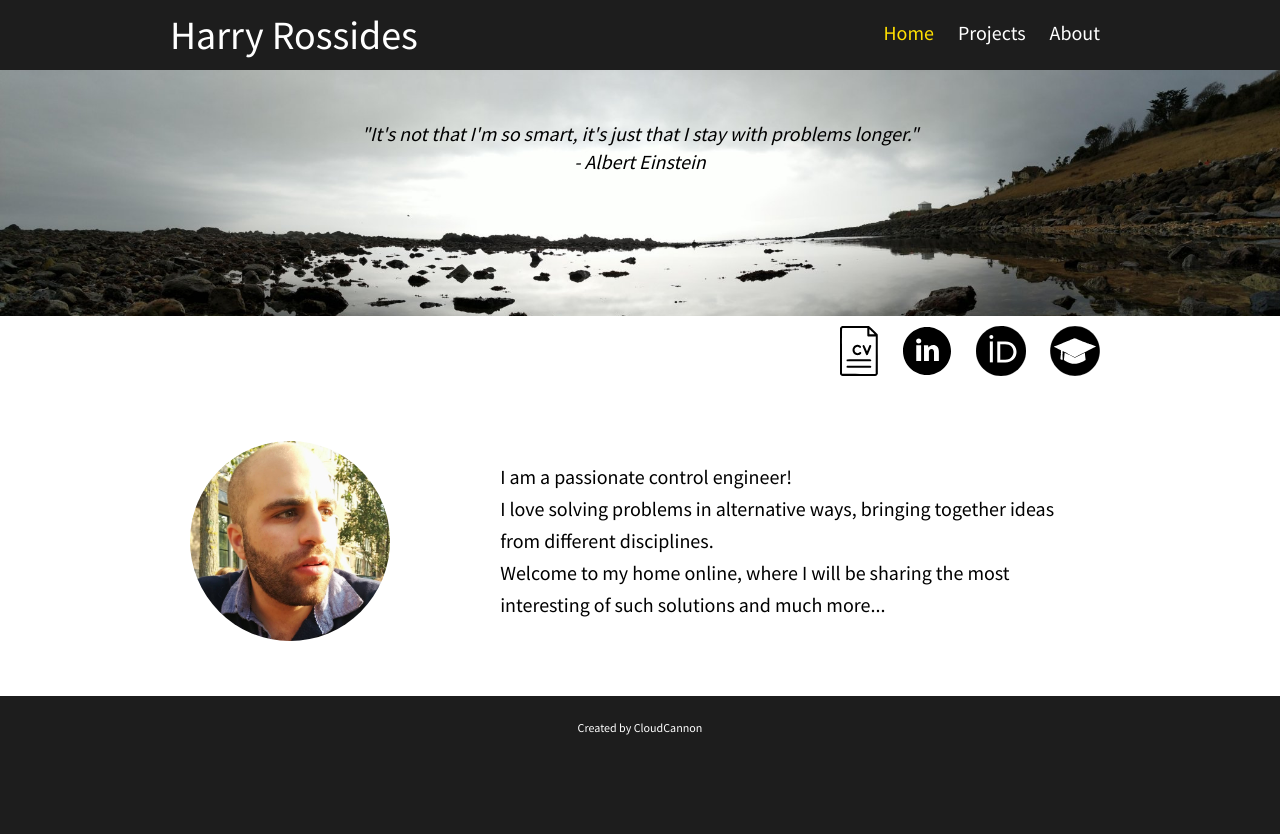
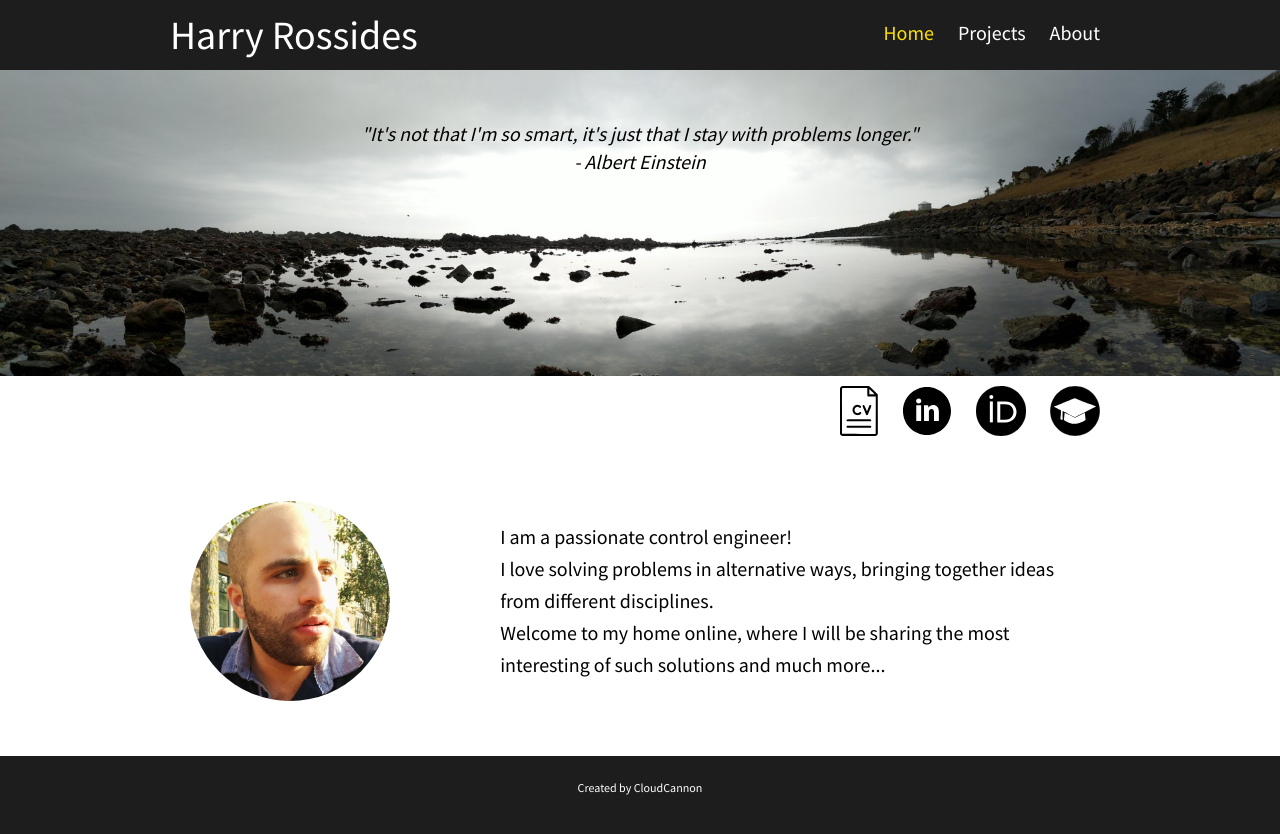
Before and after one commit to HarryRos/HarryRos.github.io, a Jekyll site: the page built from index.html, in a window 1280 px wide. Shown: the top 834 px of the page. Built offline with Jekyll 4.4.1, drawn with Linux system fonts in a browser that asks for light colours.

Commit message:
Edit quote alignment

```diff
--- a/css/style.css
+++ b/css/style.css
@@ -112,7 +112,7 @@
 
 section.hero {
 	padding-top: 30px;
-	padding-bottom: 120px;
+	padding-bottom: 180px;
 }
 
 p.sub-text {
```
